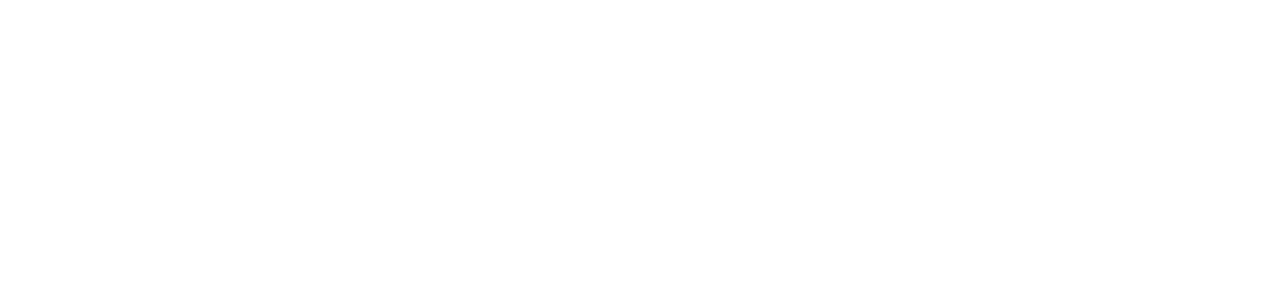
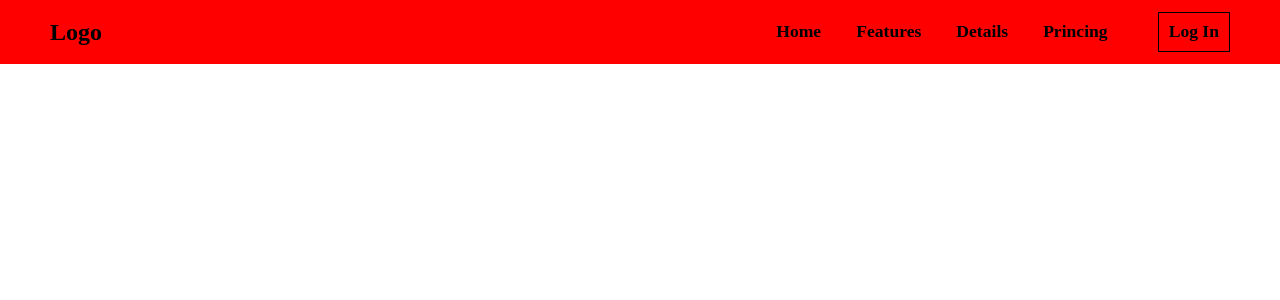
Before and after one commit to krushodev/Landing-Marketing-App, a React (Vite) app: page / in a window 1280 px wide. Shown: the top 300 px of the page. Built offline with nearby package versions, Linux system fonts and the light colour scheme.

Commit message:
feat: add Navbar component with basic structure

```diff
--- a/src/App.jsx
+++ b/src/App.jsx
@@ -1,6 +1,10 @@
+import Navbar from "./components/Navbar/Navbar"
+
 function App() {
   return (
-    <div></div>
+    <>
+      <Navbar/>
+    </>
   )
 }
 
--- /dev/null
+++ b/src/components/Navbar/Navbar.css
@@ -0,0 +1,38 @@
+nav {
+    max-width: 100%;
+    /* position: sticky;
+    top: 0;
+    right: 0; */
+    background-color: red;
+}
+
+.nav-container {
+    display: flex;
+    justify-content: space-between;
+    align-items: center;
+    gap: 35px;
+    padding: 0 50px;
+}
+
+.nav-links {
+    display: flex;
+    align-items: center;
+    justify-content: flex-end;
+    gap: 20px;
+    width: 100%;
+    font-size: 1.1em;
+}
+
+.nav-items {
+    display: flex;
+    align-items: center;
+    gap: 35px;
+    font-weight: bold;
+}
+
+.nav-login {
+    margin-left: 30px;
+    border: 1px solid black;
+    padding: 10px;
+    font-weight: bold;
+}
--- /dev/null
+++ b/src/components/Navbar/Navbar.jsx
@@ -0,0 +1,22 @@
+import "./Navbar.css";
+
+const Navbar = () => {
+  return (
+    <nav>
+        <div className="nav-container">
+            <h1>Logo</h1>
+            <div className="nav-links">
+                <ul className="nav-items">
+                    <li className="nav-item"><a href="">Home</a></li>
+                    <li className="nav-item"><a href="">Features</a></li>
+                    <li className="nav-item"><a href="">Details</a></li>
+                    <li className="nav-item"><a href="">Princing</a></li>
+                </ul>
+                <a className="nav-login">Log In</a>
+            </div>
+        </div>
+    </nav>
+  )
+}
+
+export default Navbar;
--- a/src/index.css
+++ b/src/index.css
@@ -4,6 +4,7 @@
   line-height: 1;
   overflow: hidden;
   max-width: 100%;
+  box-sizing: border-box;
 }
 
 ul {
```
Also changed, not shown: 1 other file (tests, documents, lock files or other folders).
